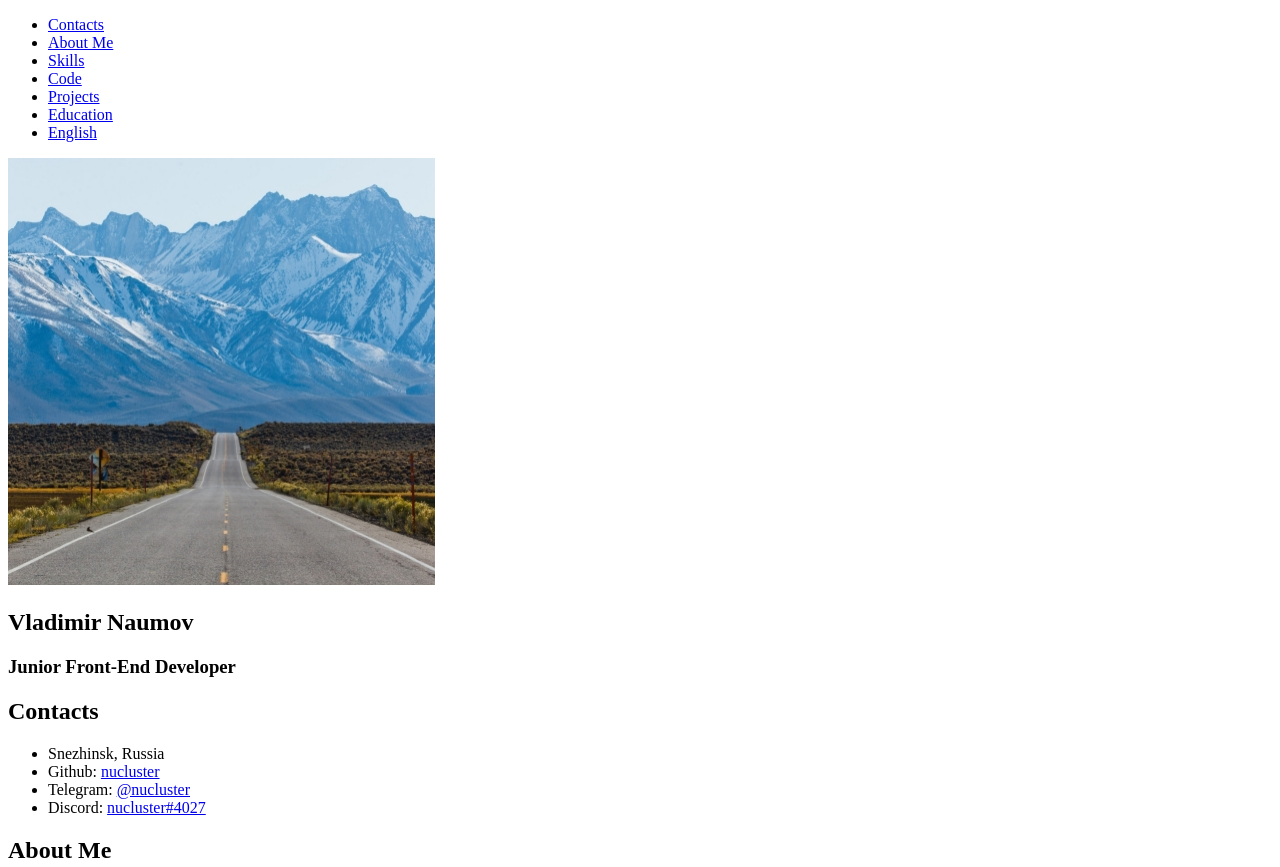
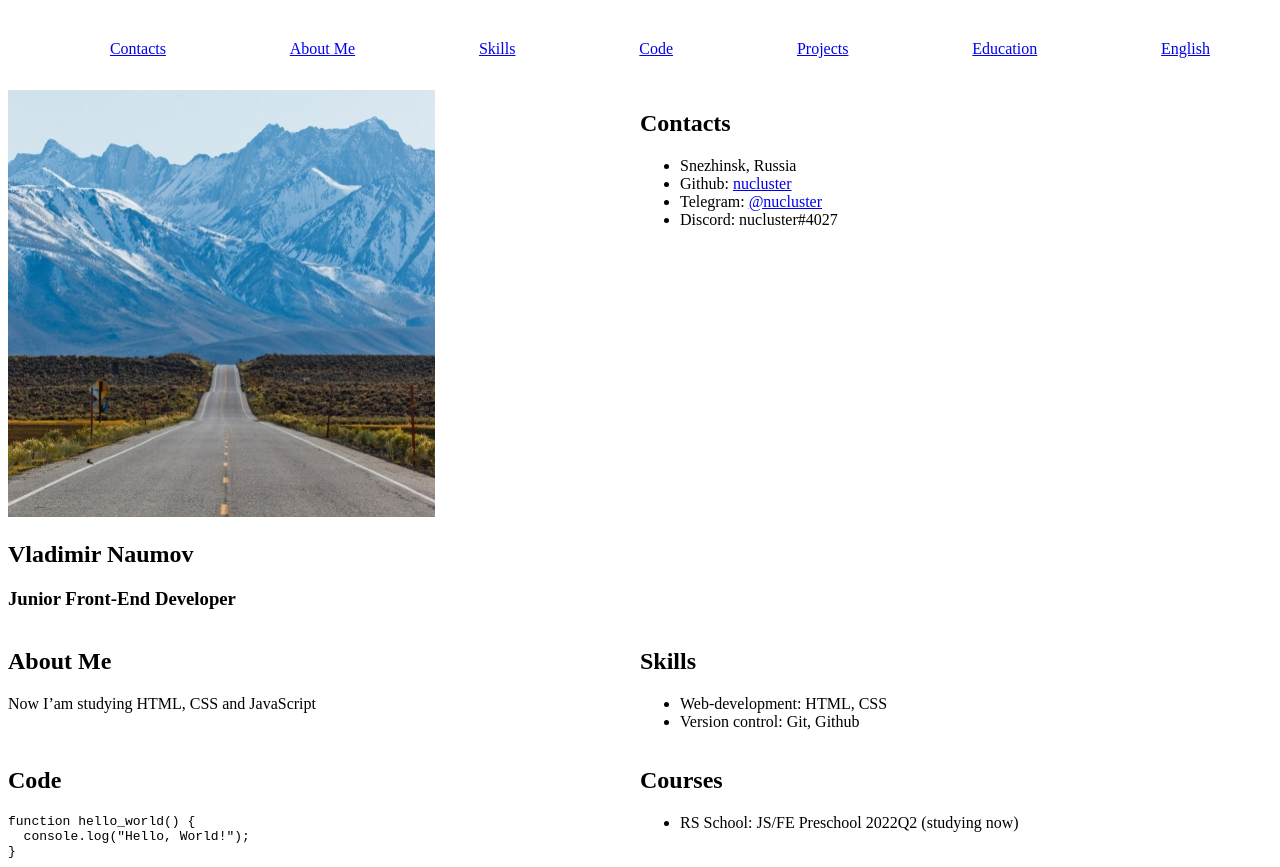
Before and after one commit to nucluster/rsschool-cv, a plain HTML site: page index.html in a window 1280 px wide. Shown: the top 867 px of the page. Drawn offline with Linux system fonts and the light colour scheme.

Commit message:
fix: update css

```diff
--- a/index.html
+++ b/index.html
@@ -5,22 +5,22 @@
     <meta charset="UTF-8">
     <meta name="viewport" content="width=device-width, initial-scale=1.0">
     <link rel="shortcut icon" href="favicon.ico" type="image/x-icon">
-    <!-- <link rel="stylesheet" href="style.css"> -->
+    <link rel="stylesheet" href="style.css">
     <title>CV</title>
 </head>
 
 <body>
-    <header class="header">
-        <div class="container header-container">
+    <header>
+        <div class="container">
             <nav class="nav">
                 <ul class="nav-list">
-                    <li class="nav-item"><a href="#contacts" class="nav-link">Contacts</a></li>
-                    <li class="nav-item"><a href="#aboutme" class="nav-link">About Me</a></li>
-                    <li class="nav-item"><a href="#skills" class="nav-link">Skills</a></li>
-                    <li class="nav-item"><a href="#code" class="nav-link">Code</a></li>
-                    <li class="nav-item"><a href="#projects" class="nav-link">Projects</a></li>
-                    <li class="nav-item"><a href="#education" class="nav-link">Education</a></li>
-                    <li class="nav-item"><a href="#english" class="nav-link">English</a></li>
+                    <li><a href="#contacts" class="nav-link">Contacts</a></li>
+                    <li><a href="#aboutme" class="nav-link">About Me</a></li>
+                    <li><a href="#skills" class="nav-link">Skills</a></li>
+                    <li><a href="#code" class="nav-link">Code</a></li>
+                    <li><a href="#projects" class="nav-link">Projects</a></li>
+                    <li><a href="#education" class="nav-link">Education</a></li>
+                    <li><a href="#english" class="nav-link">English</a></li>
                 </ul>
             </nav>
         </div>
@@ -47,7 +47,7 @@
                         Telegram: <a href="https://t.me/nucluster" title="telegram">@nucluster</a>
                     </li>
                     <li class="section-item contacts-item">
-                        Discord: <a href="https://" title="discord">nucluster#4027</a>
+                        Discord: nucluster#4027
                     </li>
                 </ul>
             </section>
--- a/style.css
+++ b/style.css
@@ -9,7 +9,7 @@ html {
 body {
   display: flex;
   flex-direction: column;
-  justify-content: space-between;
+  justify-content: space-around;
 }
 
 .container {
@@ -22,49 +22,17 @@ body {
   /*background-color: #829985;*/
 }
 
-/*.nav-list {
+.nav-list {
   display: flex;
-  justify-content: flex-end;
+  justify-content: space-around;
   align-items: center;
   list-style: none;
-}*/
+}
 
-/*.nav-link {
-  position: relative;
-  padding: 0 12px;
-  text-decoration: none;
-  font-size: 20px;
-  font-weight: 300;
+.nav-link {
+  padding: 0 20px;
   line-height: 50px;
 }
-
-.nav-link::after {
-  content: "";
-  position: absolute;
-  left: 12px;
-  bottom: -5px;
-  width: calc(100% - 24px);
-  height: 2px;
-  background-color: #fff;
-  opacity: 0;
-  transition: .5s;
-}
-
-.nav-link:hover::after {
-  opacity: 1;
-  animation-name: slidein;
-  animation-duration: 1s;
-  animation-fill-mode: forwards;
-}
-
-@keyframes slidein {
-  from {
-    width: 0;
-  }
-  to {
-    width: calc(100% - 24px);
-  }
-}*/
 
 .main {
   margin-bottom: auto;
@@ -76,7 +44,15 @@ body {
   justify-content: space-between;
 }
 
+.main-container {
+  display: flex;
+  flex-wrap: wrap;
+}
+
 .section {
+  width: 50%;
+}
+/*.section {
   width: calc(50% - 20px);
   padding: 10px;
   padding-bottom: 35px;
@@ -142,13 +118,13 @@ body {
   /*background-color: #829985;*/
 }
 
-.section-subtitle {
+/*.section-subtitle {
   margin-top: 20px;
   color: #5c5c5c;
   line-height: 50px;
   font-weight: 300;
   letter-spacing: 2px;
-}
+}*/
 
 .section-profile-logo {
   width: 200px;
@@ -164,7 +140,7 @@ body {
   filter: none;
 }
 
-.section-list {
+/*.section-list {
   margin: 0;
   padding: 0;
   list-style: none;
@@ -201,7 +177,7 @@ body {
 
 .section-item a:hover {
   color: #4d2323;
-}
+}*/
 
 .footer {
   /*background-color: #829985;*/
```
